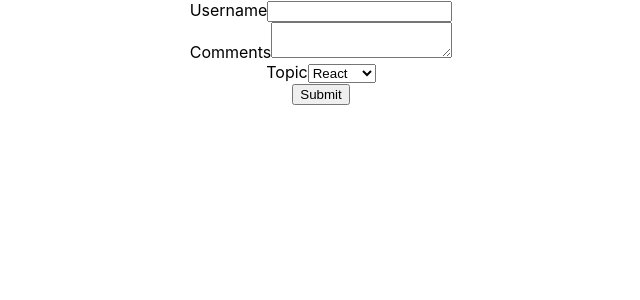
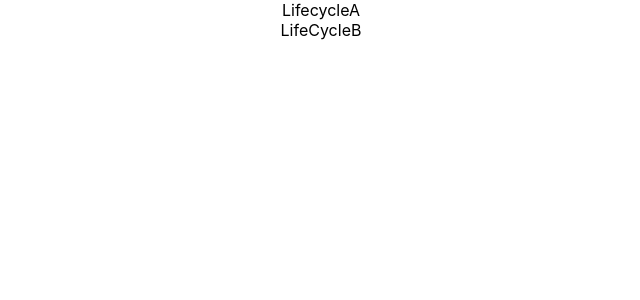
Before and after one commit to ghanashyamkamath/react-basics, a React (Create React App) app: page / in a window 1280 px wide. Shown: the top 300 px of the page, without its empty margins (319-959 px from the left). Built offline with nearby package versions, Linux system fonts and the light colour scheme.

Commit message:
Component mounting phase

```diff
--- a/src/App.js
+++ b/src/App.js
@@ -16,6 +16,7 @@
 import './components/appStyles.css'
 import styles from './components/appStyles.module.css'
 import Form from './components/Form';
+import LifeCycleA from './components/LifeCycleA';
 function App() {
   return (
     <div className="App">
@@ -41,7 +42,8 @@
       {/* <UserGreeting /> */}
       {/* <NameList /> */}
       {/* <Stylesheet primary={true}/> */}
-      <Form />
+      {/* <Form /> */}
+      <LifeCycleA />
     </div>
   );
 }
--- /dev/null
+++ b/src/components/LifeCycleA.js
@@ -0,0 +1,36 @@
+import React, { Component } from 'react'
+import LifeCycleB from './LifeCycleB'
+
+
+
+ class LifeCycleA extends Component {
+     constructor(props) {
+         super(props)
+
+         this.state = {
+             name: 'ghanashyam'
+         }
+         console.log("LifeCycleA onstructor")
+     }
+     static getDerivedStateFromProps(props, state) {
+         console.log("lifecyclea deriver")
+         return null
+     }
+     componentDidMount() {
+         console.log('lifecycle a mounted')
+     }
+    render() {
+        console.log('lifecycle a render')
+
+
+        return (
+            <div>
+
+                LifecycleA
+                <LifeCycleB />
+            </div>
+        )
+    }
+}
+
+export default LifeCycleA
--- /dev/null
+++ b/src/components/LifeCycleB.js
@@ -0,0 +1,33 @@
+import React, { Component } from 'react'
+
+
+
+class LifeCycleB extends Component {
+    constructor(props) {
+        super(props)
+
+        this.state = {
+            name: 'ghanashyam'
+        }
+        console.log("LifeCycleB onstructor")
+    }
+    static getDerivedStateFromProps(props, state) {
+        console.log("lifecycle b deriver")
+        return null
+    }
+    componentDidMount() {
+        console.log('lifecycle B mounted')
+    }
+    render() {
+        console.log('lifecycle B render')
+
+
+        return (
+            <div>
+                LifeCycleB
+            </div>
+        )
+    }
+}
+
+export default LifeCycleB
```
